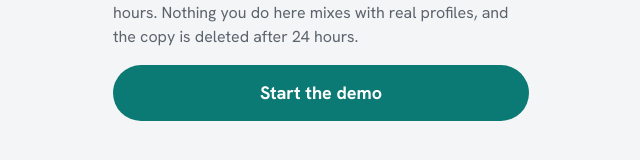
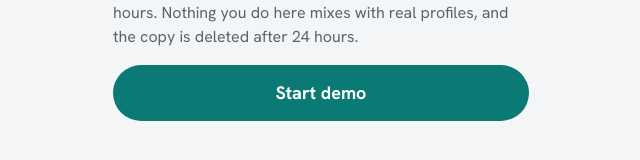
Before and after one commit to Achyut21/fogline, a Next.js app: page /demo in a window 1280 px wide. Shown: the part 420-580 px from the top of the page, without its empty margins (319-959 px from the left). Built offline with nearby package versions, Linux system fonts and the light colour scheme; no server answers.

Commit message:
fix: shorten the demo button and warning

```diff
--- a/src/copy/demo.ts
+++ b/src/copy/demo.ts
@@ -6,12 +6,12 @@ export const demo = {
   page: {
     title: "Try Fogline with sample data",
     body: "You get your own copy: a profile at BU, two friends at Harvard and Tufts, and a past night out together. Ride replays use real trains the MBTA tracked in the last 24 hours. Nothing you do here mixes with real profiles, and the copy is deleted after 24 hours.",
-    start: "Start the demo",
+    start: "Start demo",
     starting: "Setting up",
     failed: "Couldn't set up the demo. The rest of Fogline still works. Try again.",
     busy: "Too many demos started in the last hour. Try again in a few minutes.",
     signedIn: (name: string) =>
-      `This device has ${name}'s profile. The demo replaces it here, so copy your profile code from Me first.`,
+      `This device has ${name}'s profile. The demo replaces it here. Copy your profile code from Me first.`,
     me: "Open Me",
   },
 } as const;
```
